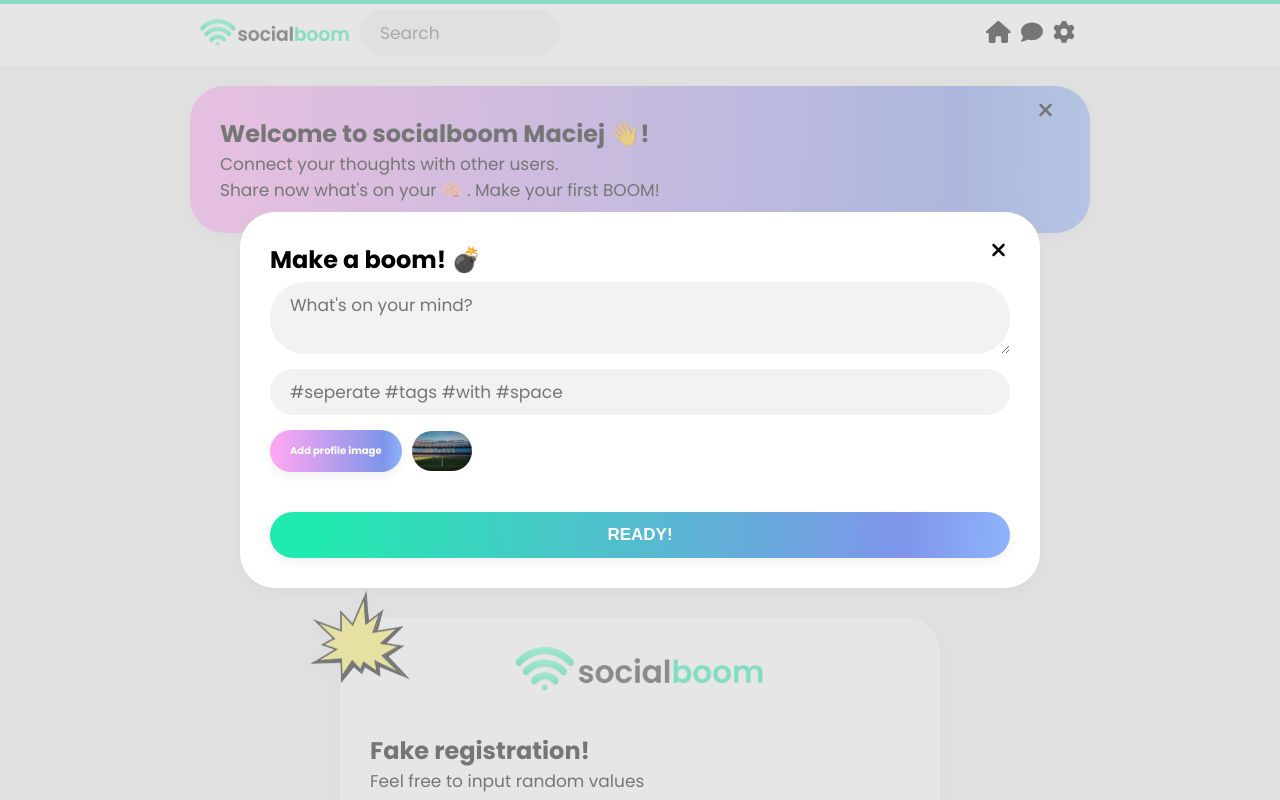
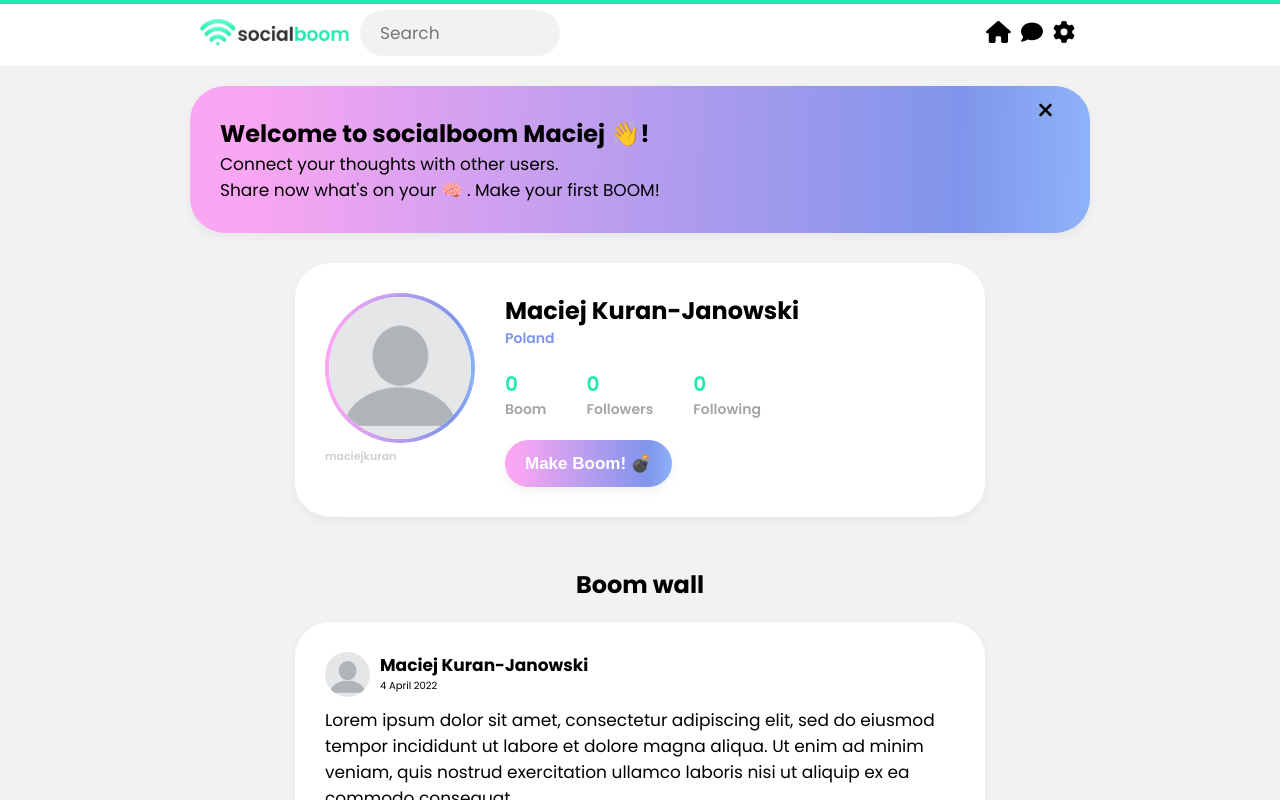
Before and after one commit to maciejkuran/socialboom, a React (Create React App) app: page / in a window 1280 px wide. Shown: the top 800 px of the page. Built offline with nearby package versions, Linux system fonts and the light colour scheme.

Commit message:
created UserSinglePost & PostList components

```diff
--- a/src/App.js
+++ b/src/App.js
@@ -1,11 +1,9 @@
 import RegisterForm from './components/forms/RegisterForm';
-import Navbar from './components/navbar/Navbar';
 import UserAccount from './components/user/UserAccount';
 
 function App() {
   return (
     <div>
-      <Navbar />
       <UserAccount />
       <RegisterForm />
     </div>
--- a/src/components/user/UserAccount.js
+++ b/src/components/user/UserAccount.js
@@ -1,13 +1,17 @@
+import Navbar from '../navbar/Navbar';
 import WelcomePopup from '../popups/WelcomePopup';
 import UserInfobar from '../user/UserInfobar';
 import AddPost from '../forms/AddPost';
+import UserPostList from './UserPostList';
 
 const UserAccount = () => {
   return (
     <div>
+      <Navbar />
       <WelcomePopup />
       <UserInfobar />
-      <AddPost />
+      {/* <AddPost /> */}
+      <UserPostList />
     </div>
   );
 };
--- a/src/components/user/UserInfobar.js
+++ b/src/components/user/UserInfobar.js
@@ -1,14 +1,14 @@
 import classes from './UserInfobar.module.css';
 import Card from '../UI/Card';
 import PrimaryButton from '../UI/PrimaryButton';
-import profileImg from '../../img/maciej kuran.jpg';
+import profilePlaceholder from '../../img/user-placeholder.png';
 
 const UserInfobar = () => {
   return (
     <div className={classes.container}>
       <Card className={classes.infobar}>
         <div className={classes['infobar__left']}>
-          <img src={profileImg}></img>
+          <img src={profilePlaceholder}></img>
           <span>maciejkuran</span>
         </div>
         <div className={classes['infobar__right']}>
--- /dev/null
+++ b/src/components/user/UserPostList.js
@@ -0,0 +1,16 @@
+import classes from './UserPostList.module.css';
+import UserSinglePost from './UserSinglePost';
+
+const UserPostList = () => {
+  return (
+    <div className={classes['post-list']}>
+      <h2>Boom wall</h2>
+      <div className={classes['post-list__grid']}>
+        <UserSinglePost />
+        <UserSinglePost />
+      </div>
+    </div>
+  );
+};
+
+export default UserPostList;
--- /dev/null
+++ b/src/components/user/UserPostList.module.css
@@ -0,0 +1,14 @@
+.post-list {
+  margin-top: 5rem;
+}
+
+.post-list__grid {
+  display: grid;
+  grid-template-columns: repeat(1, 1fr);
+  row-gap: 2rem;
+}
+
+h2 {
+  text-align: center;
+  margin-bottom: 2rem;
+}
--- /dev/null
+++ b/src/components/user/UserSinglePost.js
@@ -0,0 +1,29 @@
+import classes from './UserSinglePost.module.css';
+import Card from '../UI/Card';
+import profilePlaceholder from '../../img/user-placeholder.png';
+import postImg from '../../img/barca.jpg';
+
+const UserSinglePost = () => {
+  return (
+    <div className={classes.container}>
+      <Card className={classes.post}>
+        <div className={classes['post__info']}>
+          <img src={profilePlaceholder}></img>
+          <div>
+            <h4>Maciej Kuran-Janowski</h4>
+            <span>4 April 2022</span>
+          </div>
+        </div>
+        <p>
+          Lorem ipsum dolor sit amet, consectetur adipiscing elit, sed do eiusmod tempor incididunt
+          ut labore et dolore magna aliqua. Ut enim ad minim veniam, quis nostrud exercitation
+          ullamco laboris nisi ut aliquip ex ea commodo consequat.
+        </p>
+        <p className={classes['post__hash-tags']}>#travel #Spain #AwesomeTime</p>
+        <img className={classes['post__img']} src={postImg}></img>
+      </Card>
+    </div>
+  );
+};
+
+export default UserSinglePost;
--- /dev/null
+++ b/src/components/user/UserSinglePost.module.css
@@ -0,0 +1,36 @@
+.container {
+  margin: 0 1rem;
+}
+
+.post {
+  max-width: 69rem;
+  margin: auto;
+}
+
+.post__info {
+  display: flex;
+  margin-bottom: 1rem;
+}
+
+.post__info img {
+  width: 4.5rem;
+  height: 4.5rem;
+  border-radius: 50%;
+  object-fit: cover;
+  object-position: center;
+}
+
+.post__info div {
+  margin-left: 1rem;
+}
+
+.post__hash-tags {
+  margin: 2rem 0;
+  font-weight: 600;
+  color: #7f95eb;
+}
+
+.post__img {
+  max-width: 100%;
+  border-radius: 35px;
+}
--- a/src/index.css
+++ b/src/index.css
@@ -16,6 +16,7 @@ html {
 
 body {
   font-family: 'Poppins', sans-serif;
+  margin-bottom: 2rem;
 }
 
 h1,
@@ -26,7 +27,7 @@ h3 {
 
 h4,
 h5 {
-  font-size: 1.4rem;
+  font-size: 1.7rem;
 }
 
 h6 {
```
Also changed, not shown: src/img/user-placeholder.png (added).
